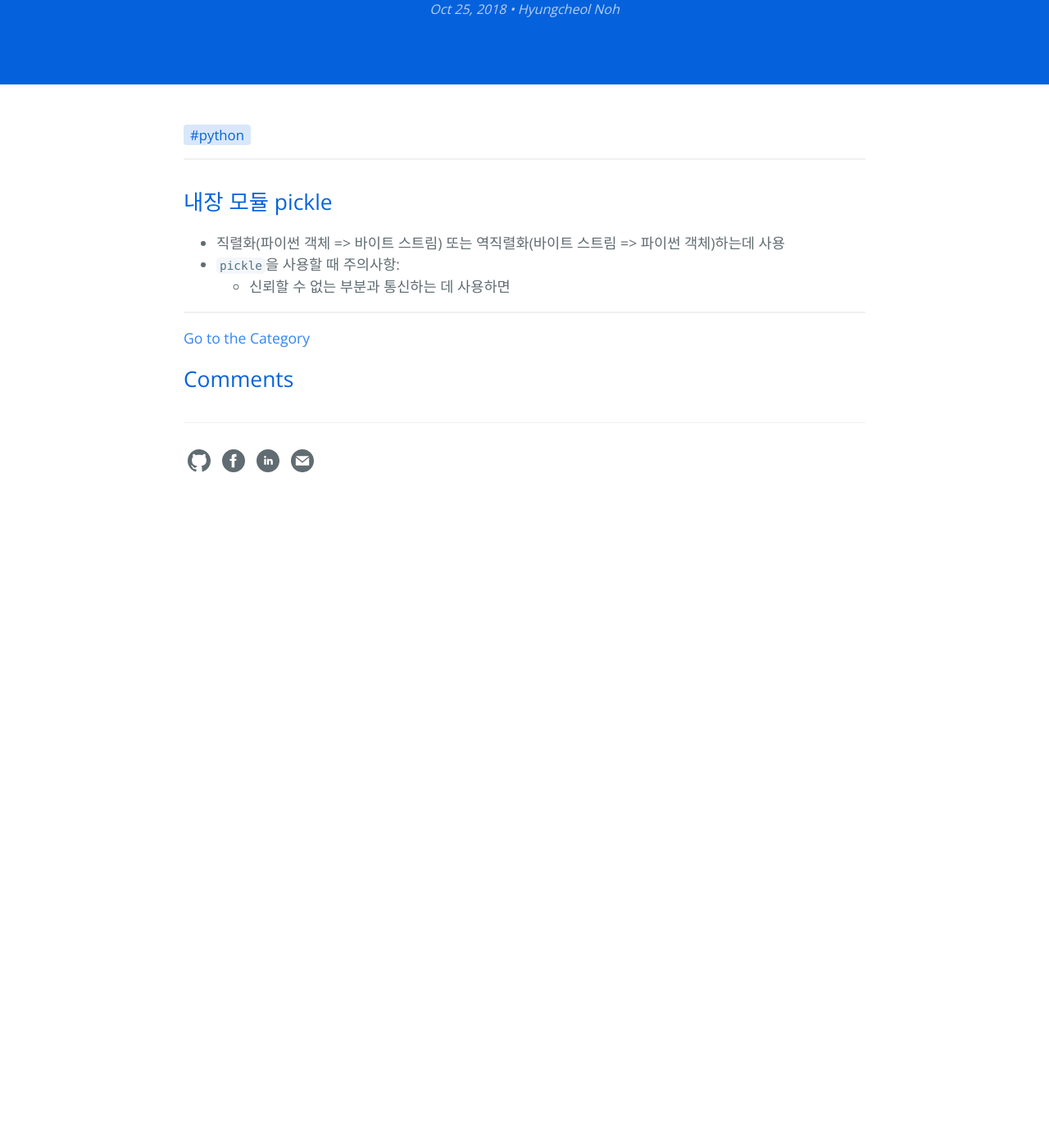
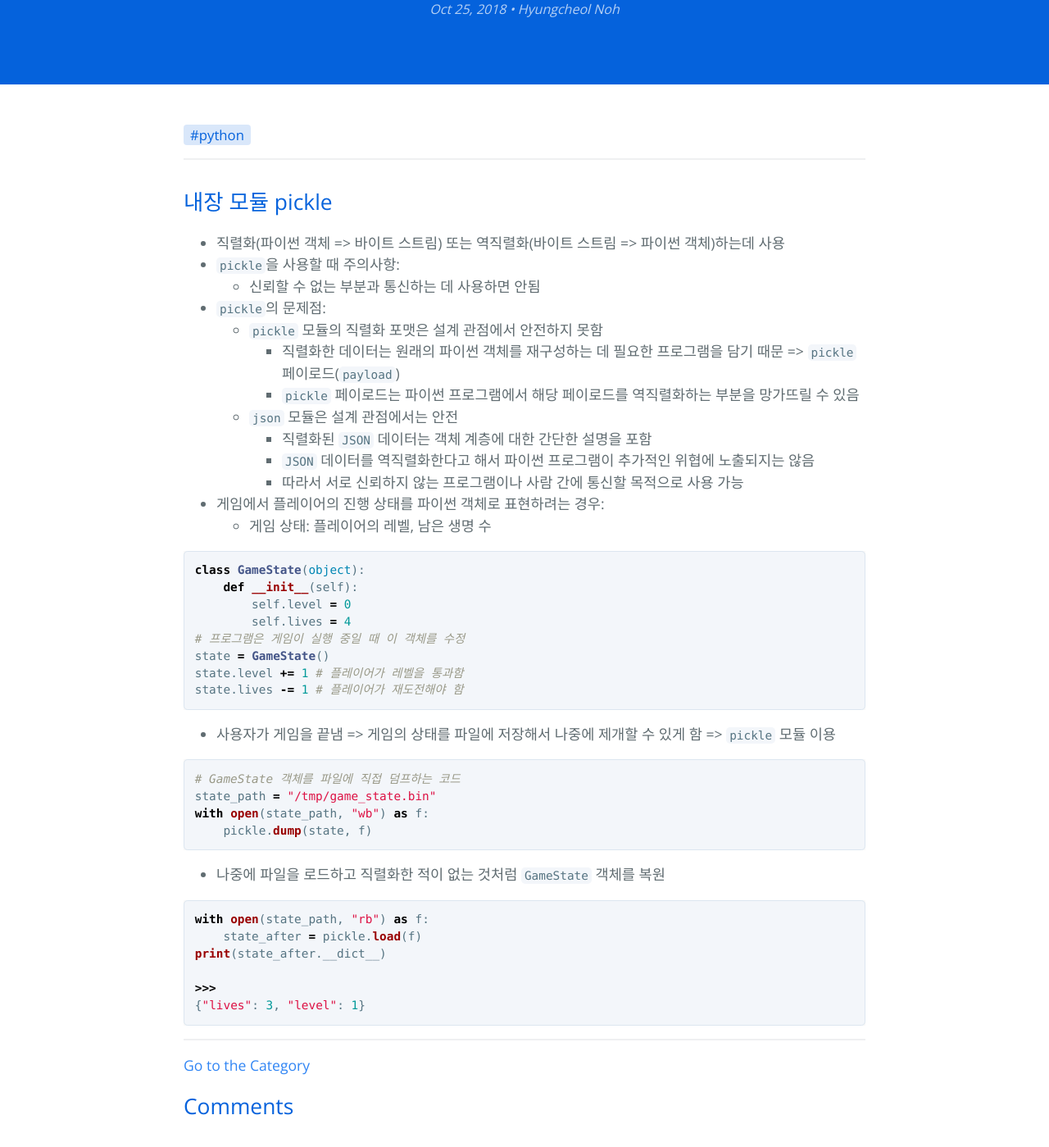
Before and after one commit to hcnoh/hcnoh.github.io, a Jekyll site: the page built from _posts/2018-10-25-effective-python-way44.md, in a window 1280 px wide and 1400 px high, scrolled down 372 px. Shown: the whole window at 82% size. Built offline with Jekyll 4.4.1, drawn with Linux system fonts in a browser that asks for light colours; comment, search, counter and statistics services are not loaded; before the commit the page ends 1002 px from its top, so only the background shows below that.

Commit message:
Update 2018-10-25-effective-python-way44.md

````diff
--- a/_posts/2018-10-25-effective-python-way44.md
+++ b/_posts/2018-10-25-effective-python-way44.md
@@ -15,4 +15,45 @@ permalink: /2018-10-25-effective-python-way44
 ## 내장 모듈 pickle
 - 직렬화(파이썬 객체 => 바이트 스트림) 또는 역직렬화(바이트 스트림 => 파이썬 객체)하는데 사용
 - `pickle`을 사용할 때 주의사항:
-  - 신뢰할 수 없는 부분과 통신하는 데 사용하면
+  - 신뢰할 수 없는 부분과 통신하는 데 사용하면 안됨
+- `pickle`의 문제점:
+  - `pickle` 모듈의 직렬화 포맷은 설계 관점에서 안전하지 못함
+    - 직렬화한 데이터는 원래의 파이썬 객체를 재구성하는 데 필요한 프로그램을 담기 때문 => `pickle` 페이로드(`payload`)
+    - `pickle` 페이로드는 파이썬 프로그램에서 해당 페이로드를 역직렬화하는 부분을 망가뜨릴 수 있음
+  - `json` 모듈은 설계 관점에서는 안전
+    - 직렬화된 `JSON` 데이터는 객체 계층에 대한 간단한 설명을 포함
+    - `JSON` 데이터를 역직렬화한다고 해서 파이썬 프로그램이 추가적인 위협에 노출되지는 않음
+    - 따라서 서로 신뢰하지 않는 프로그램이나 사람 간에 통신할 목적으로 사용 가능
+- 게임에서 플레이어의 진행 상태를 파이썬 객체로 표현하려는 경우:
+  - 게임 상태: 플레이어의 레벨, 남은 생명 수
+
+```python
+class GameState(object):
+    def __init__(self):
+        self.level = 0
+        self.lives = 4
+# 프로그램은 게임이 실행 중일 때 이 객체를 수정
+state = GameState()
+state.level += 1 # 플레이어가 레벨을 통과함
+state.lives -= 1 # 플레이어가 재도전해야 함
+```
+
+- 사용자가 게임을 끝냄 => 게임의 상태를 파일에 저장해서 나중에 제개할 수 있게 함 => `pickle` 모듈 이용
+
+```python
+# GameState 객체를 파일에 직접 덤프하는 코드
+state_path = "/tmp/game_state.bin"
+with open(state_path, "wb") as f:
+    pickle.dump(state, f)
+```
+
+- 나중에 파일을 로드하고 직렬화한 적이 없는 것처럼 `GameState` 객체를 복원
+
+```python
+with open(state_path, "rb") as f:
+    state_after = pickle.load(f)
+print(state_after.__dict__)
+
+>>>
+{"lives": 3, "level": 1}
+```
````
